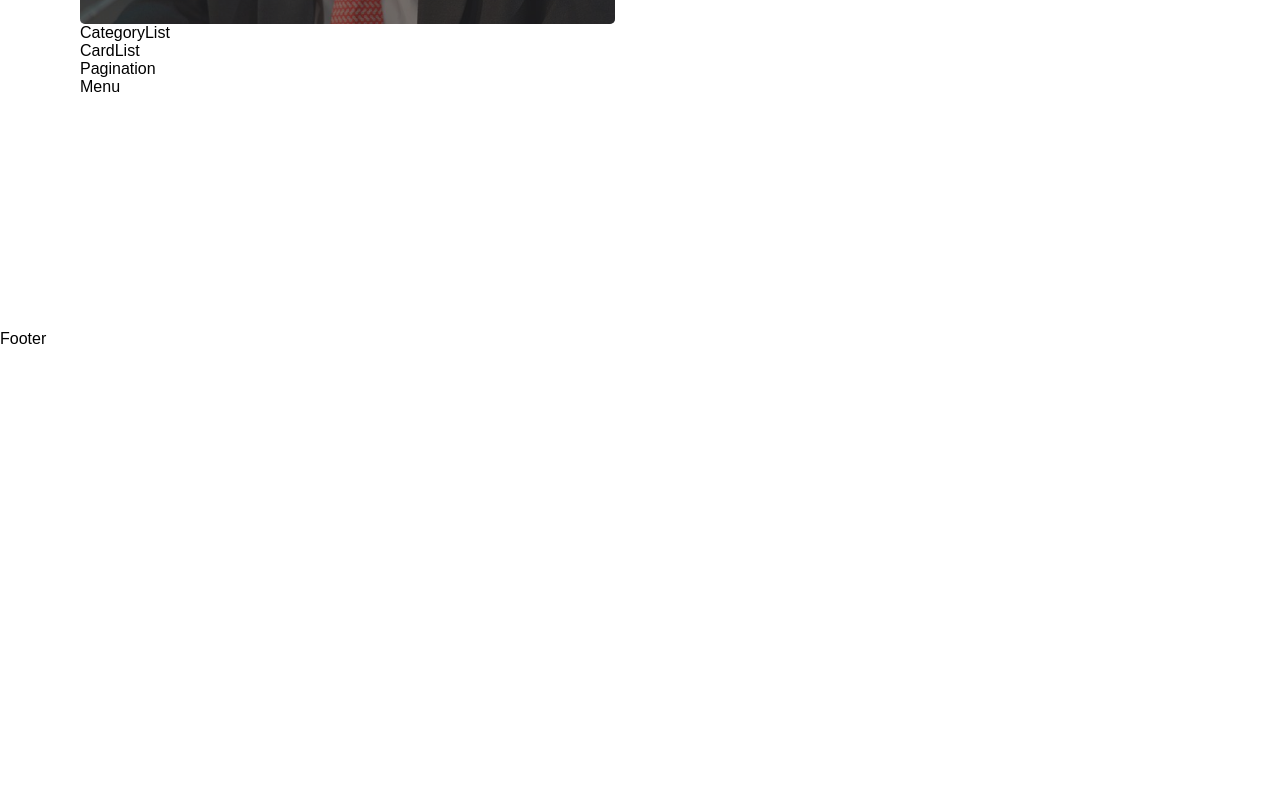
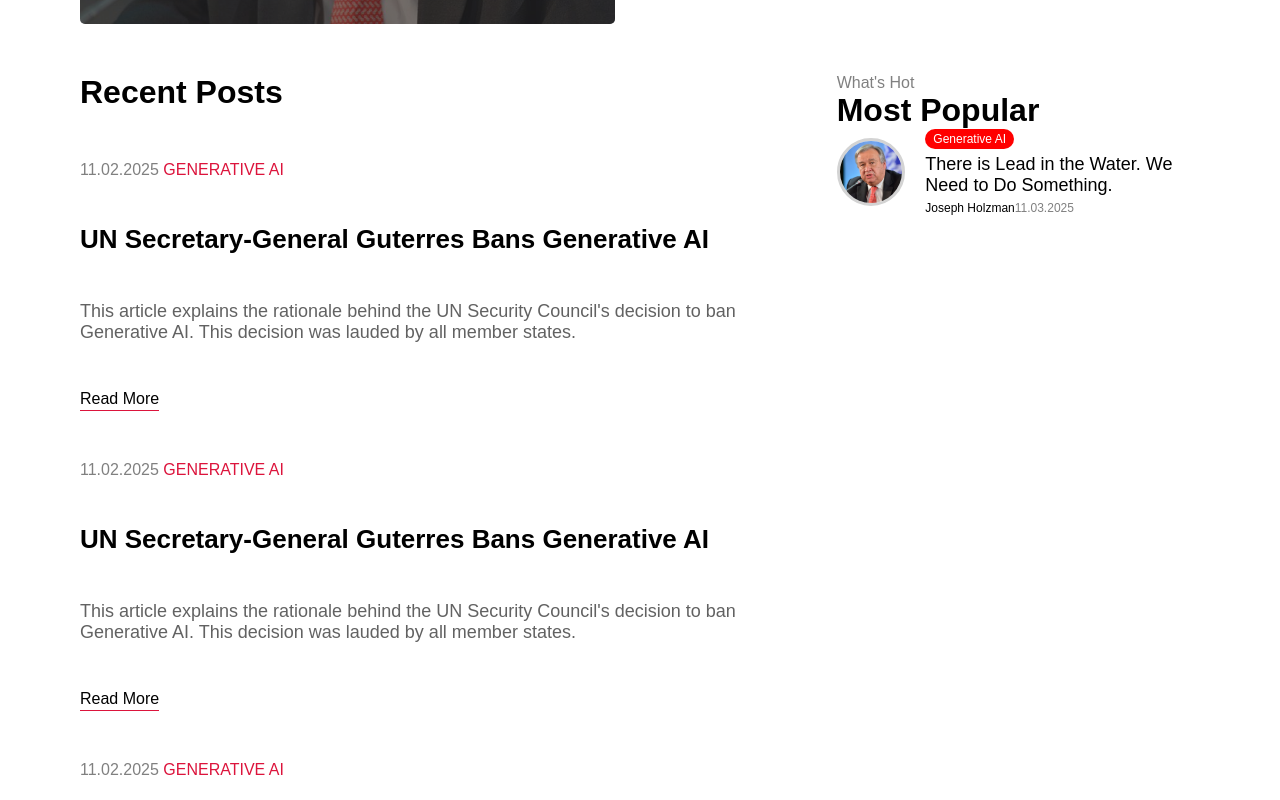
Before and after one commit to joeyhthedev/ai-blog, a Next.js app in the folder ai-un-blog/: page / in a window 1280 px wide. Shown: the part 600-1400 px from the top of the page. Before the commit the page ends 948 px from the top, so only its background shows below. Built offline with nearby package versions, Linux system fonts and the light colour scheme; a web font is replaced by a local one.

Commit message:
added a lot

```diff
--- a/ai-un-blog/src/app/components/Menu/Menu.jsx
+++ b/ai-un-blog/src/app/components/Menu/Menu.jsx
@@ -1,8 +1,28 @@
 import React from 'react'
 import styles from "./menu.module.css"
+import Link from 'next/link'
+import Image from 'next/image'
 
 export const Menu = () => {
   return (
-    <div className={styles.container}>Menu</div>
+    <div className={styles.container}>
+      <h2 className={styles.subtitle}>What's Hot</h2>
+      <h1 className={styles.title}>Most Popular</h1>
+      <div className={styles.items}>
+        <Link href="/" className={styles.item}>
+          <div className={styles.imageContainer}>
+            <Image src="/asset/Guterres.jpg" alt="" fill className={styles.image}/>
+          </div>
+          <div className={styles.textContainer}>
+            <span className={`${styles.category} ${styles.travel}`}>Generative AI</span>
+            <h3 className={styles.postTitle}>There is Lead in the Water. We Need to Do Something.</h3>
+            <div className={styles.detail}>
+              <span className={styles.username}>Joseph Holzman</span>
+              <span className={styles.date}>11.03.2025</span>
+            </div>
+          </div>
+        </Link>
+      </div>
+    </div>
   )
 }
--- a/ai-un-blog/src/app/components/Menu/menu.module.css
+++ b/ai-un-blog/src/app/components/Menu/menu.module.css
@@ -0,0 +1,69 @@
+.container {
+    flex: 2;
+    margin: 50px 0px;
+}
+
+.subtitle {
+    color: gray;
+    font-size: 16px;
+    font-weight: 400;
+}
+
+.title {
+    font-style: 28px;
+}
+
+.items {
+    display: flex;
+
+}
+
+.item {
+    display: flex;
+    align-items: center;
+    gap: 20px;
+}
+
+.imageContainer {
+    flex: 1;
+    position: relative;
+    aspect-ratio: 1/1;
+}
+
+.category {
+    padding: 3px 8px;
+    border-radius: 10px;
+    font-size: 12px;
+    color: white;
+    width: max-content;
+}
+
+.category.travel {
+    background-color: red;
+}
+
+.textContainer {
+    flex: 4;
+    display: flex;
+    flex-direction: column;
+    gap: 5px;
+}
+
+.image {
+    border-radius: 50%;
+    border: 3px solid lightgray;
+    object-fit: cover;
+}
+
+.postTitle {
+    font-size: 18px;
+    font-weight: 500;
+}
+
+.detail {
+    font-size: 12px;
+}
+
+.date {
+    color: gray;
+}
--- /dev/null
+++ b/ai-un-blog/src/app/components/card/Card.jsx
@@ -0,0 +1,27 @@
+import React from 'react'
+import styles from "./card.module.css"
+import Image from 'next/image'
+import Link from 'next/link'
+
+export const Card = () => {
+  return (
+    <div className={styles.container}>
+        <div className={styles.imageContainer}>
+            <Image src="/asset/Guterres.jpg" alt="" fill />
+        </div>
+        <div className={styles.textContainer}>
+            <div className={styles.detail}>
+                <span className={styles.date}>11.02.2025 </span>
+                <span className={styles.category}>GENERATIVE AI</span>
+            </div>
+
+        <Link className={styles.title} href="/">
+            <h1>UN Secretary-General Guterres Bans Generative AI</h1>
+        </Link>
+        <p className={styles.desc}>This article explains the rationale behind the UN Security Council's decision to ban Generative AI. This decision was lauded by all member states.
+</p>
+        <Link className={styles.link} href="/">Read More</Link>
+        </div>
+    </div>
+  )
+}
--- /dev/null
+++ b/ai-un-blog/src/app/components/card/card.module.css
@@ -0,0 +1,60 @@
+.container {
+    margin-bottom: 50px;
+    display: flex;
+    align-items: center;
+    gap: 50px;
+  }
+
+  .imageContainer {
+    flex: 1;
+    height: 250px;
+    position: relative;
+    overflow: hidden;
+    border-radius: 5px;
+  }
+
+  .image {
+    width: 100%;
+    height: 100%;
+    object-fit: cover;
+    object-position: center;
+  }
+
+  .textContainer {
+    flex: 1;
+    display: flex;
+    flex-direction: column;
+    height: 250px;
+    justify-content: space-between;
+  }
+
+  .date {
+    color: gray;
+  }
+
+  .category {
+    color: crimson;
+    font-weight: 500;
+  }
+
+  .desc {
+    font-size: 18px;
+    font-weight: 300;
+    color: var(--softTextColor);
+  }
+
+  .title {
+    font-size: 13px;
+  }
+
+  .link {
+    border-bottom: 1px solid crimson;
+    width: max-content;
+    padding: 2px 0px;
+  }
+
+  @media screen and (max-width: 1280px) {
+    .imageContainer {
+      display: none;
+    }
+  }
--- a/ai-un-blog/src/app/components/cardList/CardList.jsx
+++ b/ai-un-blog/src/app/components/cardList/CardList.jsx
@@ -1,12 +1,20 @@
 import React from 'react'
 import styles from "./cardList.module.css"
 import { Pagination } from '../Pagination/Pagination'
+import { Card } from '../card/Card'
 
 export const CardList = () => {
   return (
-    <div className={styles.container}>
-      CardList
-      <Pagination/>
+    <div>
+      <h1 className={styles.title}>Recent Posts</h1>
+      <div className={styles.container}>
+        <div className={styles.posts}>
+          <Card/>
+          <Card/>
+          <Card/>
+          <Card/>
+        </div>
+      </div>
     </div>
   )
 }
--- a/ai-un-blog/src/app/components/cardList/cardList.module.css
+++ b/ai-un-blog/src/app/components/cardList/cardList.module.css
@@ -0,0 +1,8 @@
+.container {
+    display: flex;
+    flex: 1;
+}
+
+.title {
+    margin: 50px 0px;
+}
--- a/ai-un-blog/src/app/components/categoryList/CategoryList.jsx
+++ b/ai-un-blog/src/app/components/categoryList/CategoryList.jsx
@@ -1,8 +1,16 @@
 import React from 'react'
 import styles from "./categoryList.module.css"
+import Link from 'next/link'
 
 export const CategoryList = () => {
   return (
-    <div className={styles.container}>CategoryList</div>
+    <div className={styles.container}>
+      <h1 className={styles.title}></h1>
+      <div className={styles.categories}>
+          <Link href="/blog?cat=style" className={`${styles.category} ${styles.style}`}>
+
+          </Link>
+      </div>
+    </div>
   )
 }
--- a/ai-un-blog/src/app/components/featured/Featured.jsx
+++ b/ai-un-blog/src/app/components/featured/Featured.jsx
@@ -6,7 +6,7 @@ export const Featured = () => {
   return (
     <div className={styles.container}>
       <h1 className={styles.title}>
-        Your Source For <b className={styles.bold}>AI</b> Developments at the <b className={styles.bold}>United Nations.</b>
+        Your Source For <b className={styles.bold}>AI</b> Developments in <b className={styles.bold}>US Congress.</b>
       </h1>
       <div className={styles.post}>
         <div className={styles.featuredMarker}>
@@ -17,10 +17,10 @@ export const Featured = () => {
         </div>
         <div className={styles.textContainer}>
           <h1 className={styles.postTitle}>
-            UN Secretary-General Antonio Guterres Declares Skibbidy Toilet a National Emergency
+            "We Are So Back!" UN Secretary-General Antonio Guterres Reacts to US TikTok Ban
           </h1>
           <p className={styles.postDescription}>
-            Says Guterres: "Fortnite Battle Pass. I just shit out my ass."
+            While speaking to the General Assembly, Guterres remarks on the incoming decrease in "absolute shitheads" living in America.
           </p>
           <button className={styles.button}>Read More</button>
         </div>
--- a/ai-un-blog/src/app/components/navbar/navbar.module.css
+++ b/ai-un-blog/src/app/components/navbar/navbar.module.css
@@ -17,7 +17,7 @@
     align-items: center;
     justify-content: center;
     text-align: center;
-    color: black;
+    color: white;
     font-family: 'Gabarito';
     border-radius: 9px;
     font-weight: bold;
--- a/ai-un-blog/src/app/homepage.module.css
+++ b/ai-un-blog/src/app/homepage.module.css
@@ -0,0 +1,12 @@
+.content {
+    display: flex;
+    gap: 30px;
+}
+
+.cardList{
+    flex: 2;
+}
+
+.menu {
+    flex: 1;
+}
--- a/ai-un-blog/src/app/page.js
+++ b/ai-un-blog/src/app/page.js
@@ -14,8 +14,12 @@ export default function Home() {
       <Featured/>
       <CategoryList/>
       <div className={styles.content}>
-        <CardList/>
-        <Menu/>
+        <div className={styles.cardList}>
+          <CardList/>
+        </div>
+        <div className={styles.menu}>
+          <Menu/>
+        </div>
       </div>
     </div>
   );
```
Also changed, not shown: ai-un-blog/src/app/globals.css (line endings or trailing spaces).
